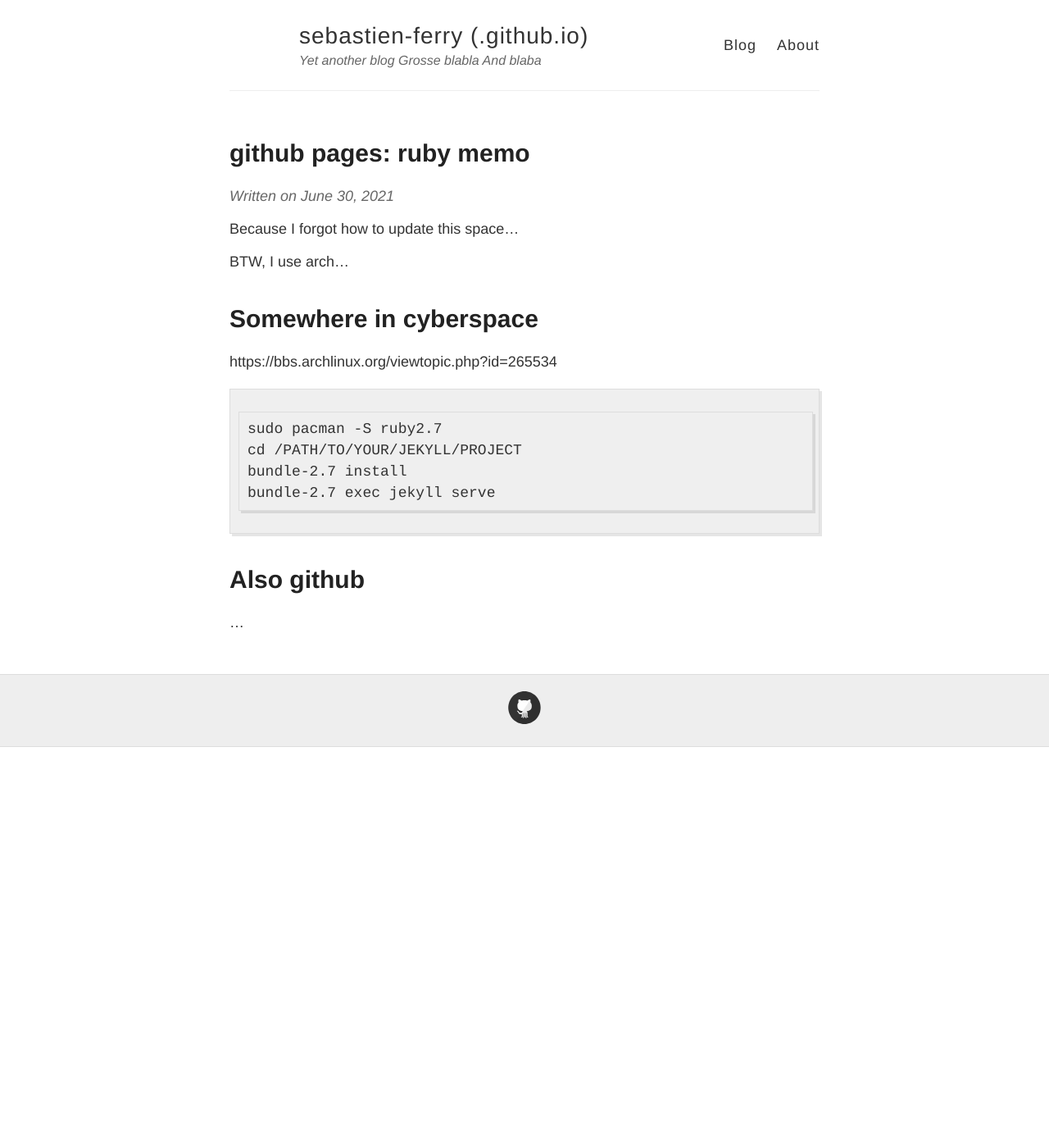
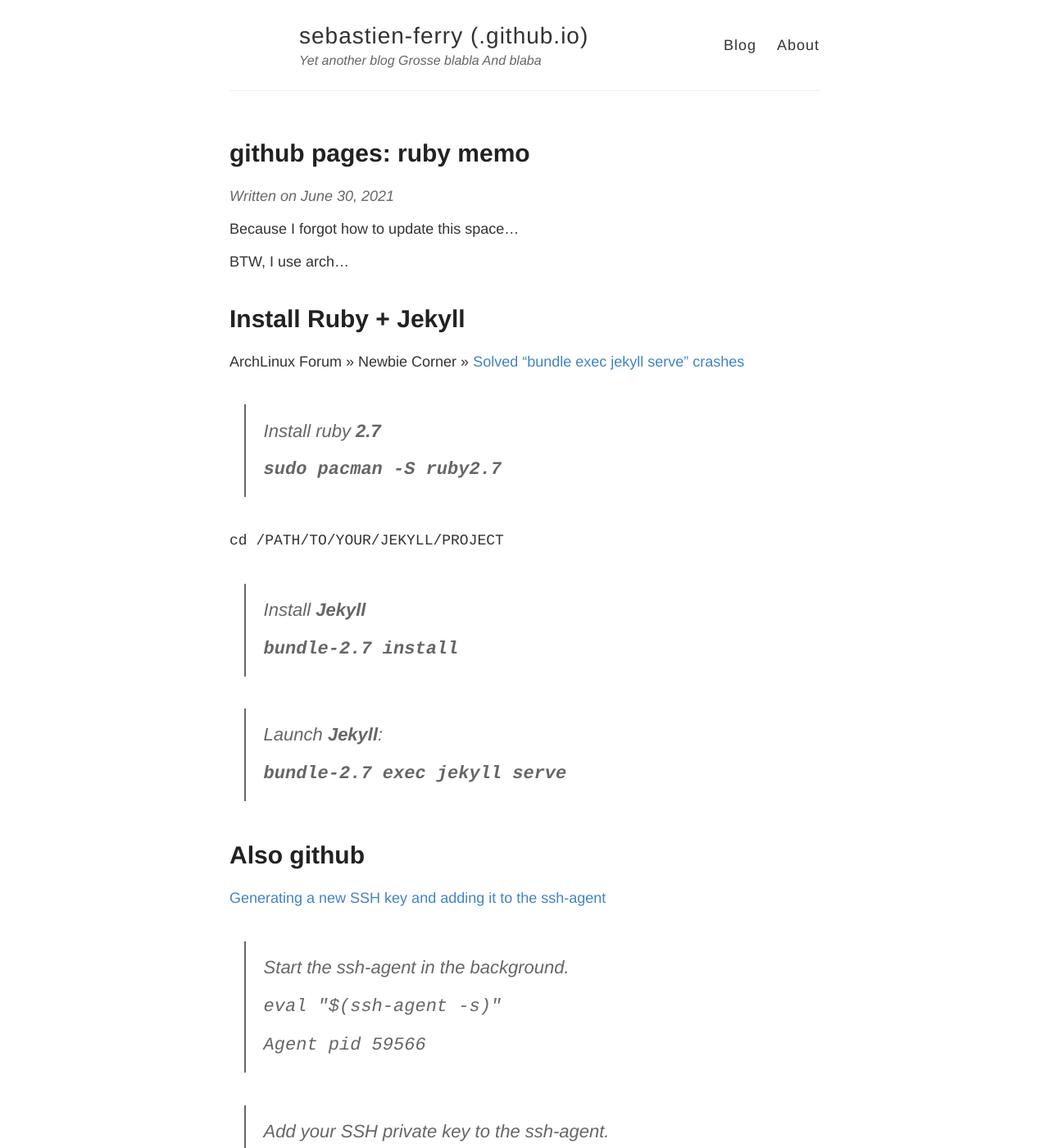
Before and after one commit to sebastien-ferry/sebastien-ferry.github.io, a Jekyll site: the page built from _posts/2021-06-30-platform-post.md, in a window 1280 px wide and 1400 px high. Shown: the whole window at 82% size. Built offline with Jekyll 4.4.1, drawn with Linux system fonts in a browser that asks for light colours; some of the changed text lies outside the part shown.

Commit message:
enrighing post / howto update this

````diff
--- a/_posts/2021-06-30-platform-post.md
+++ b/_posts/2021-06-30-platform-post.md
@@ -13,17 +13,59 @@ Because I forgot how to update this space...
 
 BTW, I use arch...
 
-# Somewhere in cyberspace
+# Install Ruby + Jekyll
 
-https://bbs.archlinux.org/viewtopic.php?id=265534
+ArchLinux Forum » Newbie Corner » [Solved "bundle exec jekyll serve" crashes](https://bbs.archlinux.org/viewtopic.php?id=265534)
+
+> Install ruby **2.7**
+>
+> **`sudo pacman -S ruby2.7`**
+
+`cd /PATH/TO/YOUR/JEKYLL/PROJECT`
+
+> Install **Jekyll**
+>
+> **`bundle-2.7 install`**
+
+> Launch **Jekyll**:
+>
+> **`bundle-2.7 exec jekyll serve`**
+
+# Also github
 
 
-```
-sudo pacman -S ruby2.7
-cd /PATH/TO/YOUR/JEKYLL/PROJECT
-bundle-2.7 install
-bundle-2.7 exec jekyll serve
-```
-# Also github
+[Generating a new SSH key and adding it to the ssh-agent](https://docs.github.com/en/authentication/connecting-to-github-with-ssh/generating-a-new-ssh-key-and-adding-it-to-the-ssh-agent)
 
+> Start the ssh-agent in the background.
+>
+> `eval "$(ssh-agent -s)"`
+>
+> `Agent pid 59566`
+
+
+> Add your SSH private key to the ssh-agent.
+>
+> `ssh-add ~/.ssh/id_ed25519`
+
+## ssh-agent output
+> SSH_AUTH_SOCK=/tmp/ssh-XXXXXXOJAapU/agent.27281; export SSH_AUTH_SOCK;
+> SSH_AGENT_PID=27282; export SSH_AGENT_PID;
+> echo Agent pid 27282;
+
+## fish
+`eval (ssh-agent -c)`
+> set SSH_AUTH_SOCK /tmp/ssh-XXXXXXOJAapU/agent.27281
+>
+>set SSH_AGENT_PID 27282
+
+<!--
+https://alpaca0984.github.io/2018/01/14/Using-ssh-agent-in-fish-shell/
+-->
+## Xonsh
 ...
+
+# GitHub Flavored Markdown Spec
+
+[https://github.github.com/gfm](https://github.github.com/gfm)
+
+GitHub Flavored Markdown, often shortened as GFM, is the dialect of Markdown that is currently supported for user content
````
